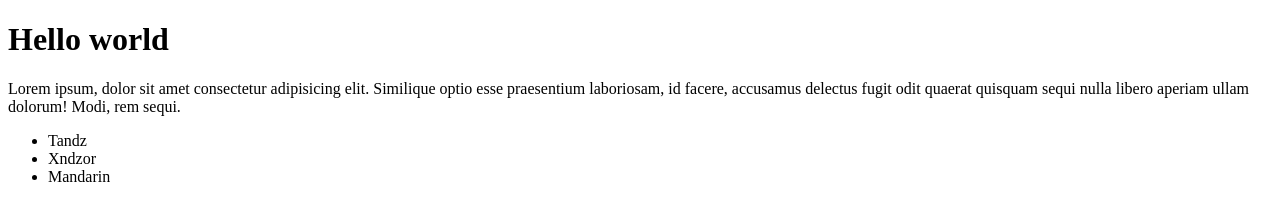
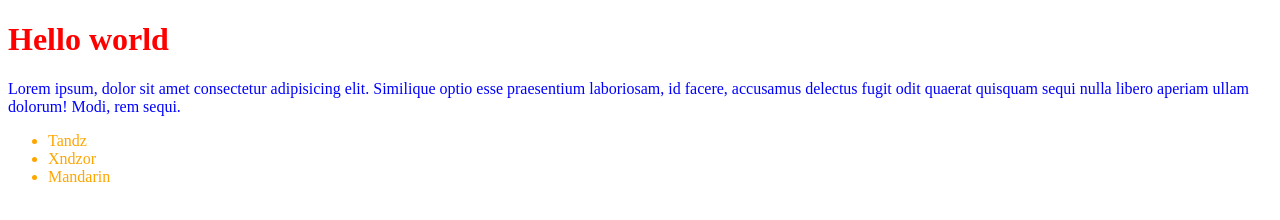
Before and after one commit to karlen-manukyan/git-lesson, a plain HTML site: page index.html in a window 1280 px wide. Drawn offline with Linux system fonts and the light colour scheme.

Commit message:
add styles

```diff
--- a/index.html
+++ b/index.html
@@ -4,6 +4,7 @@
     <meta charset="UTF-8">
     <meta http-equiv="X-UA-Compatible" content="IE=edge">
     <meta name="viewport" content="width=device-width, initial-scale=1.0">
+    <link rel="stylesheet" href="styles.css" >
     <title>Document</title>
 </head>
 <body>
--- /dev/null
+++ b/styles.css
@@ -0,0 +1,9 @@
+h1{
+  color:red;
+}
+p{
+    color:blue;
+}
+li{
+    color:orange;
+}
```
